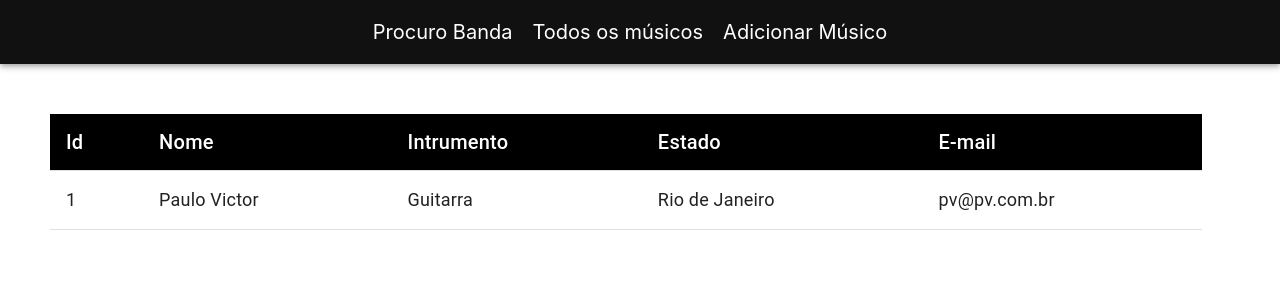
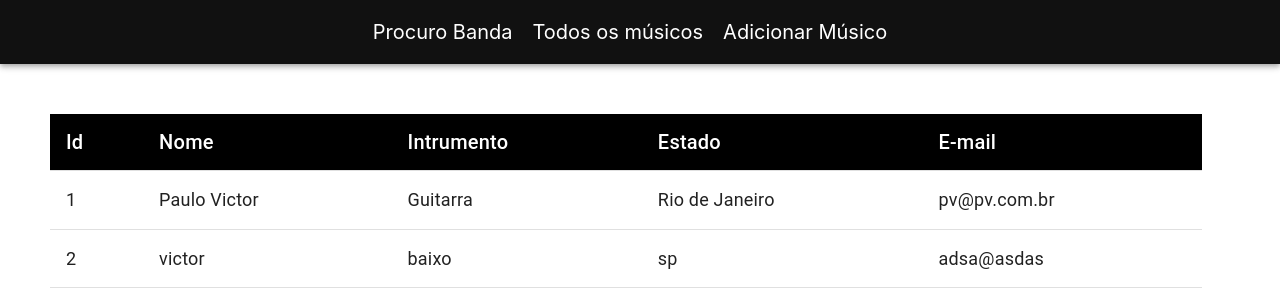
Before and after one commit to pvcapuano/ProcuroBanda, a React (Create React App) app: page /all in a window 1280 px wide. Shown: the top 308 px of the page. Built offline with nearby package versions, Linux system fonts and the light colour scheme; data requests are answered from the project's data file.

Commit message:
add button

```diff
--- a/src/Components/AddUser.jsx
+++ b/src/Components/AddUser.jsx
@@ -1,6 +1,7 @@
 import { FormControl, FormGroup, InputLabel, Input, Button, makeStyles, Typography } from '@material-ui/core'
 import React from 'react'
 import { useState } from 'react'
+import { addUser } from '../Service/api'
 
 const useStyle = makeStyles({
     container: {
@@ -21,12 +22,15 @@ const initialValues = {
 
 export default function AddUser() {
     const [ user, setUser] = useState(initialValues)
-    const { nome, instrumeto, estado, email } = user
+    const { name, instrumento, estado, email } = user
     const classes = useStyle()
 
     const onValueChange = (e) => {
-        console.log(e.target.value)
-        setUser({ ...user, [e.target.nome]: e.target.value })
+        setUser({ ...user, [e.target.name]: e.target.value })
+    }
+
+    const addUserDetails = async () => {
+        await addUser(user)
     }
 
     return(
@@ -34,21 +38,21 @@ export default function AddUser() {
             <Typography variant="h4">Adicionar Músico</Typography>
             <FormControl>
                 <InputLabel>Nome</InputLabel>
-                <Input onChange={(e) => onValueChange(e)} />
+                <Input onChange={(e) => onValueChange(e)} name='name' value={name} />
             </FormControl>
             <FormControl>
                 <InputLabel>Instrumento</InputLabel>
-                <Input onChange={(e) => onValueChange(e)} />
+                <Input onChange={(e) => onValueChange(e)} name='instrumento' value={instrumento} />
             </FormControl>
             <FormControl>
                 <InputLabel>Estado</InputLabel>
-                <Input onChange={(e) => onValueChange(e)} />
+                <Input onChange={(e) => onValueChange(e)} name='estado' value={estado} />
             </FormControl>
             <FormControl>
                 <InputLabel>E-mail</InputLabel>
-                <Input onChange={(e) => onValueChange(e)} />
+                <Input onChange={(e) => onValueChange(e)} name='email' value={email} />
             </FormControl>
-            <Button variant="contained" color="default">Adicionar Músico</Button>
+            <Button variant="contained" onClick={() => addUserDetails()} color="default">Adicionar Músico</Button>
         </FormGroup>
     )
 }
--- a/src/Database/db.json
+++ b/src/Database/db.json
@@ -1,9 +1,18 @@
 {
-    "users": [{
-        "name": "Paulo Victor",
-        "instrumento": "Guitarra",
-        "estado": "Rio de Janeiro",
-        "email": "pv@pv.com.br",
-        "id": 1
-    }]
+  "users": [
+    {
+      "name": "Paulo Victor",
+      "instrumento": "Guitarra",
+      "estado": "Rio de Janeiro",
+      "email": "pv@pv.com.br",
+      "id": 1
+    },
+    {
+      "name": "victor",
+      "instrumento": "baixo",
+      "estado": "sp",
+      "email": "adsa@asdas",
+      "id": 2
+    }
+  ]
 }
--- a/src/Service/api.js
+++ b/src/Service/api.js
@@ -5,3 +5,7 @@ const url = 'http://localhost:3003/users'
 export const getUsers = async() => {
     return await axios.get(url)
 }
+
+export const addUser = async(user) => {
+    return await axios.post(url, user)
+}
```
